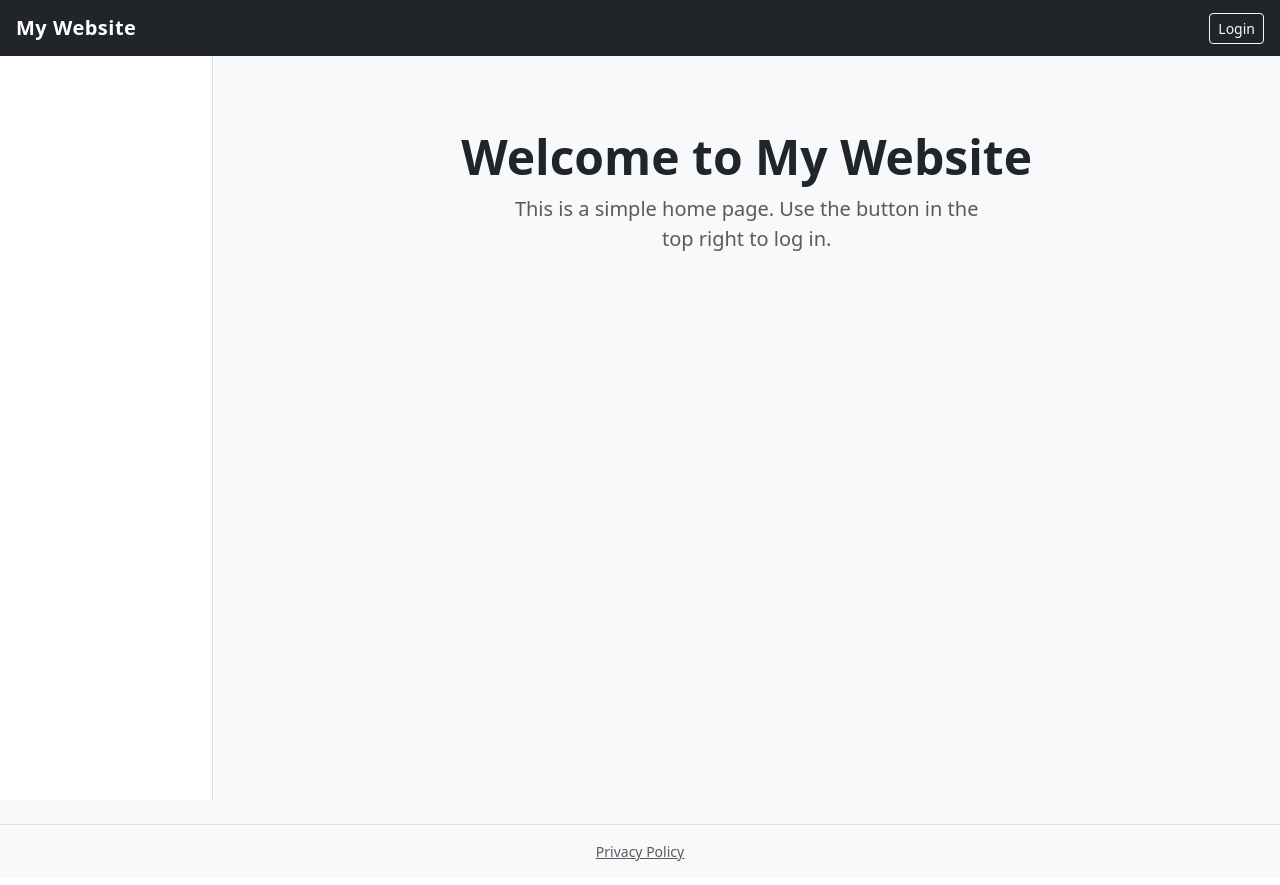
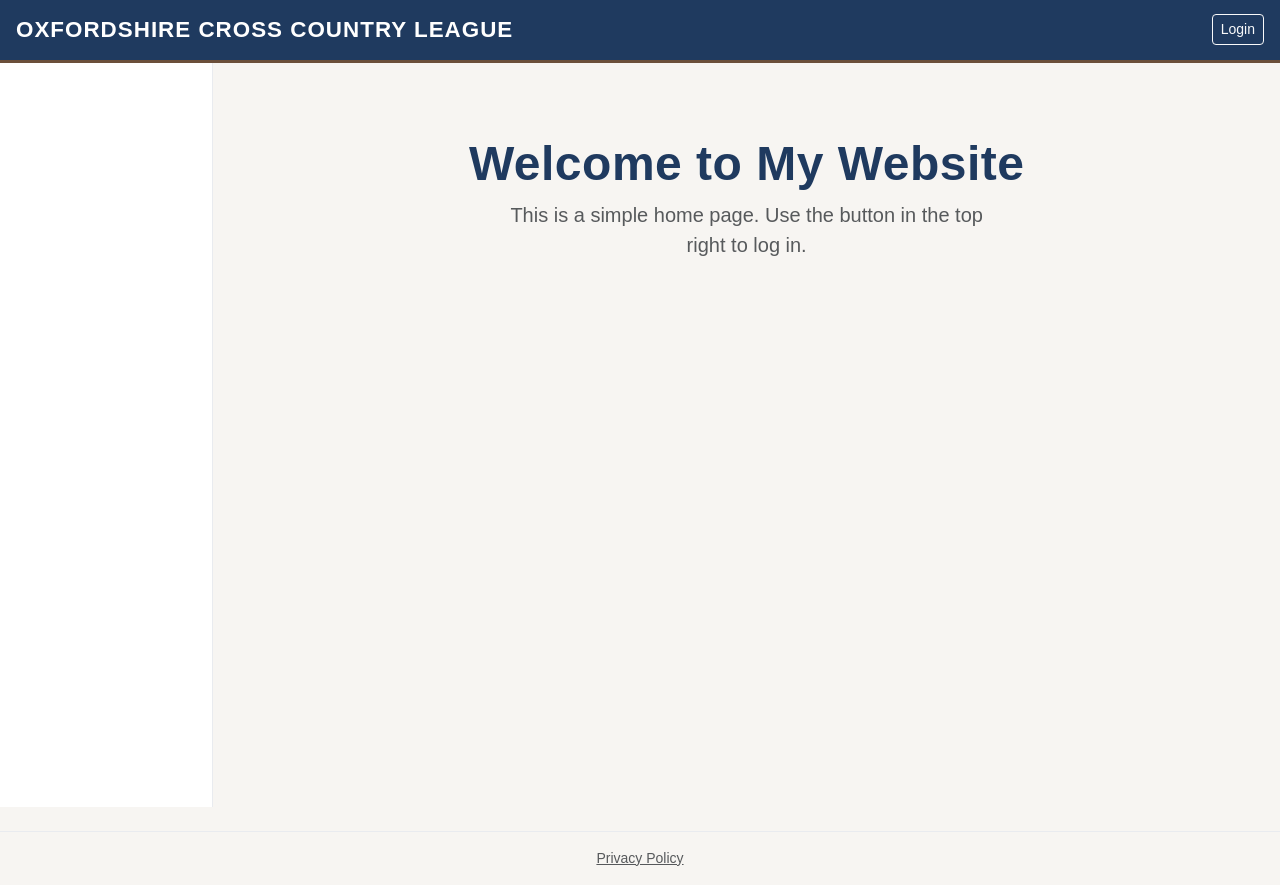
Before and after one commit to matthieumarshall/login-page, a Python web app: template templates/index.html in a window 1280 px wide. Before the commit the page ends 861 px from the top, so only its background shows below. Run offline with Jinja, Linux system fonts and the light colour scheme; the template is opened without the code that fills it, so the values that code supplies are empty.

Commit message:
first styling with fonts and colours

```diff
--- a/static/style.css
+++ b/static/style.css
@@ -1,39 +1,145 @@
-/* Custom overrides on top of Bootstrap */
+/* ============================================================================
+   Oxfordshire Cross Country League - Brand Personalisation
+   Colour scheme: #1F3A5F (navy primary), #6B4F3A (brown accent), #F7F5F2 (off-white bg)
+   Fonts: Barlow Condensed (headings) + DM Sans (body/UI)
+   ========================================================================== */
+
+/* ============================================================================
+   1. BRAND TOKENS — Custom properties for consistent theming
+   ========================================================================== */
+
+:root {
+  /* Brand colours */
+  --brand-primary: #1f3a5f;
+  --brand-primary-rgb: 31, 58, 95;
+  --brand-accent: #6b4f3a;
+  --brand-accent-rgb: 107, 79, 58;
+  --brand-bg: #f7f5f2;
+  --brand-text: #1a1a2e;
+
+  /* Override Bootstrap 5 CSS custom properties */
+  --bs-primary: var(--brand-primary);
+  --bs-primary-rgb: var(--brand-primary-rgb);
+  --bs-body-bg: var(--brand-bg);
+  --bs-body-font-family: 'DM Sans', -apple-system, BlinkMacSystemFont, 'Segoe UI', Roboto, 'Helvetica Neue', Arial, sans-serif;
+  --bs-body-color: var(--brand-text);
+  --bs-heading-color: var(--brand-primary);
+  --bs-link-color: var(--brand-primary);
+  --bs-link-hover-color: var(--brand-accent);
+  --bs-border-color: color-mix(in srgb, var(--brand-primary) 10%, #fff);
+}
+
+/* ============================================================================
+   2. FONTS — Self-hosted via @font-face
+   ========================================================================== */
+
+/* Barlow Condensed — SemiBold (600) */
+@font-face {
+  font-family: 'Barlow Condensed';
+  src: url('/static/fonts/barlow-condensed-600.woff2') format('woff2');
+  font-weight: 600;
+  font-style: normal;
+  font-display: swap;
+}
+
+/* Barlow Condensed — Bold (700) */
+@font-face {
+  font-family: 'Barlow Condensed';
+  src: url('/static/fonts/barlow-condensed-700.woff2') format('woff2');
+  font-weight: 700;
+  font-style: normal;
+  font-display: swap;
+}
+
+/* DM Sans — Regular (400) */
+@font-face {
+  font-family: 'DM Sans';
+  src: url('/static/fonts/dm-sans-400.woff2') format('woff2');
+  font-weight: 400;
+  font-style: normal;
+  font-display: swap;
+}
+
+/* DM Sans — Medium (500) */
+@font-face {
+  font-family: 'DM Sans';
+  src: url('/static/fonts/dm-sans-500.woff2') format('woff2');
+  font-weight: 500;
+  font-style: normal;
+  font-display: swap;
+}
+
+/* ============================================================================
+   3. TYPOGRAPHY — Headings and text styling
+   ========================================================================== */
+
+h1, h2, h3, h4, h5, h6 {
+  font-family: 'Barlow Condensed', sans-serif;
+  font-weight: 700;
+  letter-spacing: 0.5px;
+  text-transform: none;
+}
 
 body {
-  background-color: #f8f9fa;
+  background-color: var(--brand-bg);
+  color: var(--brand-text);
+  font-family: 'DM Sans', sans-serif;
+}
+
+/* ============================================================================
+   4. NAVBAR — Brand styling with accent stripe
+   ========================================================================== */
+
+.navbar {
+  border-bottom: 3px solid var(--brand-accent);
+}
+
+.bg-brand {
+  background-color: var(--brand-primary) !important;
 }
 
 .navbar-brand {
-  font-weight: 600;
-  letter-spacing: 0.5px;
+  font-family: 'Barlow Condensed', sans-serif;
+  font-weight: 700;
+  font-size: 1.4rem;
+  letter-spacing: 1px;
+  text-transform: uppercase;
 }
 
-/* Sidebar */
+/* ============================================================================
+   5. SIDEBAR — Navigation styling with accent highlights
+   ========================================================================== */
+
 .sidebar {
   min-height: calc(100vh - 3.5rem);
   background-color: #fff;
-  border-right: 1px solid #dee2e6;
+  border-right: 1px solid var(--bs-border-color);
 }
 
 .sidebar .nav-link {
-  color: #495057;
+  color: var(--brand-primary);
   padding: 0.5rem 0.75rem;
   border-radius: 0.375rem;
+  transition: all 150ms ease-in-out;
 }
 
 .sidebar .nav-link:hover,
 .sidebar .nav-link:focus {
-  background-color: #e9ecef;
-  color: #212529;
+  background-color: rgba(var(--brand-primary-rgb), 0.08);
+  color: var(--brand-primary);
+  text-decoration: none;
 }
 
 .sidebar .nav-link.active {
-  background-color: #0d6efd;
+  background-color: var(--brand-accent);
   color: #fff;
+  font-weight: 500;
 }
 
-/* Post content — constrain images and preserve formatting */
+/* ============================================================================
+   6. POST CONTENT — Article and preview styling
+   ========================================================================== */
+
 .post-content img,
 .post-preview img {
   max-width: 100%;
@@ -45,17 +151,30 @@ body {
 .post-content h2,
 .post-content h3 {
   margin-top: 1.25rem;
+  color: var(--brand-primary);
 }
 
 .post-content blockquote {
-  border-left: 4px solid #dee2e6;
+  border-left: 4px solid var(--brand-accent);
   padding-left: 1rem;
-  color: #6c757d;
+  color: var(--brand-text);
+  opacity: 0.85;
 }
 
-/* Quill editor container */
+/* ============================================================================
+   7. QUILL EDITOR — Rich text editing
+   ========================================================================== */
+
 #editor {
   background: #fff;
   border-bottom-left-radius: 0.375rem;
   border-bottom-right-radius: 0.375rem;
 }
+
+/* ============================================================================
+   8. FOOTER — Subtle branding
+   ========================================================================== */
+
+footer {
+  border-top-color: var(--bs-border-color);
+}
--- a/templates/base.html
+++ b/templates/base.html
@@ -3,16 +3,16 @@
 <head>
   <meta charset="utf-8">
   <meta name="viewport" content="width=device-width, initial-scale=1">
-  <title>{% block title %}My Website{% endblock %}</title>
+  <title>{% block title %}Oxfordshire Cross Country League{% endblock %}</title>
   <link href="/static/bootstrap.min.css" rel="stylesheet">
   <link href="/static/style.css" rel="stylesheet">
   {% block extra_head %}{% endblock %}
 </head>
 <body>
 
-  <nav class="navbar navbar-expand-lg navbar-dark bg-dark" aria-label="Site navigation">
+  <nav class="navbar navbar-expand-lg navbar-dark bg-brand" aria-label="Site navigation">
     <div class="container-fluid px-3">
-      <a class="navbar-brand" href="/news">My Website</a>
+      <a class="navbar-brand" href="/news">Oxfordshire Cross Country League</a>
 
       <div class="ms-auto d-flex align-items-center gap-2">
         {% if current_user %}
@@ -75,7 +75,7 @@
   </div>
 
   {% if show_cookie_notice %}
-  <div id="cookie-notice" class="fixed-bottom bg-dark text-white py-2 px-3 d-flex flex-wrap align-items-center gap-2 small">
+  <div id="cookie-notice" class="fixed-bottom bg-brand text-white py-2 px-3 d-flex flex-wrap align-items-center gap-2 small">
     <span>
       This site uses a strictly necessary session cookie to keep you logged in.
       No tracking or advertising cookies are used.
```
Also changed, not shown: docs/high-level-plan.md (+39 -20 lines), .github/copilot-instructions.md, static/fonts/barlow-condensed-600.woff2 (added), static/fonts/barlow-condensed-700.woff2 (added), static/fonts/dm-sans-400.woff2 (added), static/fonts/dm-sans-500.woff2 (added).
